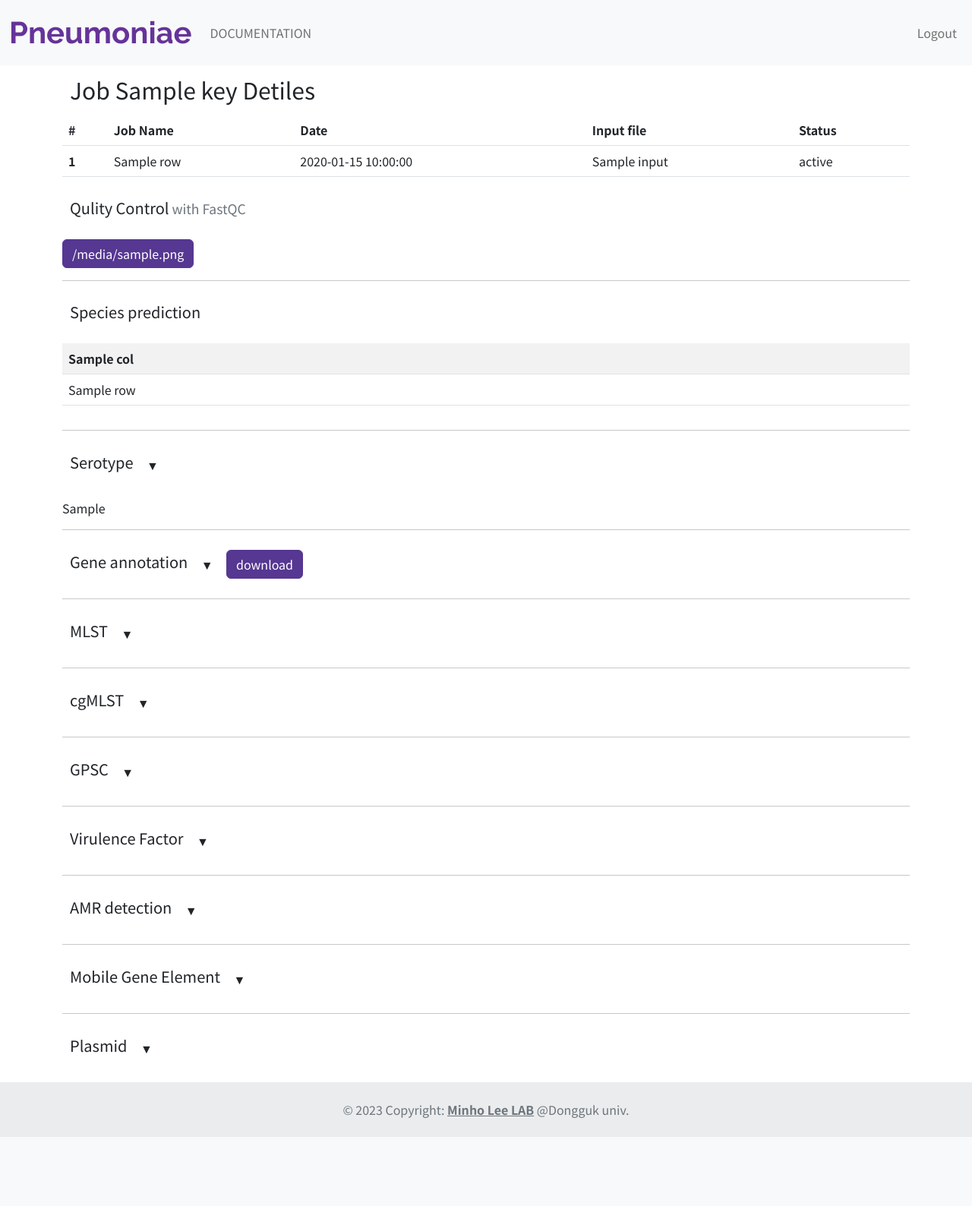
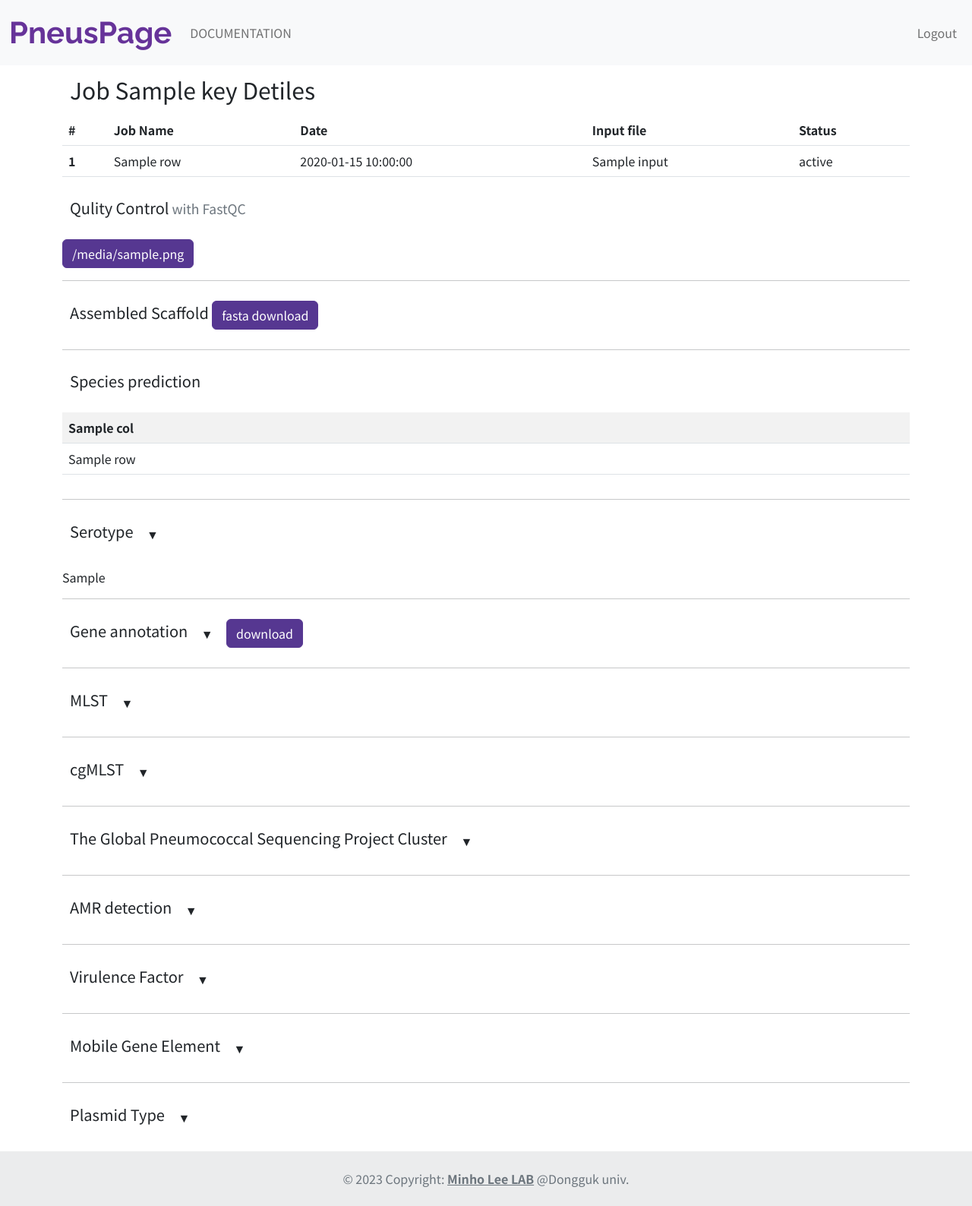
Before and after one commit to soybean-dou/pneumo_page, a Flask app: template templates/detail.html in a window 1280 px wide. Shown: the whole page at 76% size. Before the commit the page ends 1497 px from the top, so only its background shows below. Run offline with Flask 3, Linux system fonts and the light colour scheme; the template is opened without the code that fills it: most values are stand-ins (such as "Sample title", 1, 10 or a date in 2020); some libraries are stand-ins or nearby versions.

Commit message:
update document

```diff
--- a/app.py
+++ b/app.py
@@ -28,7 +28,7 @@ os.environ["OAUTHLIB_INSECURE_TRANSPORT"] = "1"  #this is to set our environment
 flow = Flow.from_client_secrets_file(
     client_secrets_file="client_secret.json",
     scopes=["https://www.googleapis.com/auth/userinfo.profile", "https://www.googleapis.com/auth/userinfo.email", "openid"],
-    redirect_uri="https://lysine.minholee.net:25000/callback"
+    redirect_uri="https://pneuspage.minholee.net/callback"
 )
 
 @app.route("/login")  #the page where the user can login
@@ -125,7 +125,7 @@ def upload():
         print(request.form)
         jobname=request.form.get('jobname')
 
-        db_info=db.read_db(user_info['user_key'])
+        db_info=db.read_user_db(user_info['user_key'])
         job_key=len(db_info)+1
         print(job_key)
 
@@ -156,7 +156,7 @@ def upload():
                     job_info[f'file{str(i+1)}']=secure_filename(f.filename)
 
             db.insert_job(user_info,job_info)
-            db_info=db.read_db(user_info['user_key'])
+            db_info=db.read_user_db(user_info['user_key'])
             job_key=len(db_info)
 
             process = multiprocessing.Process(target=run_with_web, args=(user_info['user_key'], job_info))
@@ -208,7 +208,7 @@ def upload_multi():
             return jsonpickle.encode(data)
 
         process=[]
-        db_info=db.read_db(user_info['user_key'])
+        db_info=db.read_user_db(user_info['user_key'])
         job_key=len(db_info)
         for i in range(len(file_list["jobs"])):
             job_key+=1
@@ -250,7 +250,7 @@ def upload_multi():
 
         return redirect(f"/result/{str(user_info['user_key'])}")
     data = {'result': 'err'}
-    return jsonpickle.encode(data)
+    return redirect(f"/submit")
 
 
 @app.route('/result/')
@@ -282,26 +282,38 @@ def detail(user_key,job_key):
     files=data_df["input"][0].split("|")
     sero_bool, sero_txt, seroba, vir, mlst, mge, cgmlst, kraken, plasmid, amr, quast, prokka, poppunk=rp.get_info(user_key,job_key)
     mge=mge.drop(["contig","start","end"],axis=1)
-    pl_key1=[]
-    pl_key2=[]
-    pl_pd=[]
-    for key1 in plasmid.keys():
-        for key2 in plasmid[key1].keys():
-            if plasmid[key1][key2] != "No hit found":
-                pl_key1.append(key1)
-                pl_key2.append(key2)
-                pl_pd.append(pd.DataFrame(plasmid[key1][key2]))
+    #pl_key1=[]
+    #pl_key2=[]
+    #pl_pd=[]
+    #for key1 in plasmid.keys():
+    #    for key2 in plasmid[key1].keys():
+    #        if plasmid[key1][key2] != "No hit found":
+    #            pl_key1.append(key1)
+    #            pl_key2.append(key2)
+    #            pl_pd.append(pd.DataFrame(plasmid[key1][key2]))
     #if request.method == 'GET':
     #    rp.get_info(username,key,jobname)
     return render_template('detail.html', login=is_logined,
                            key=job_key, user_id=user_key, files=files, rows=db_info, sero_txt=sero_txt, seroba=seroba, vir=vir, mlst=mlst, mge=mge, cgmlst=cgmlst, kraken=kraken,
-                           pl_key1=pl_key1, pl_key2=pl_key2, pl_pd=pl_pd, amr=amr, quast=quast, prokka=prokka, poppunk=poppunk, sero_bool=sero_bool)
+                           plasmid=plasmid, amr=amr, quast=quast, prokka=prokka, poppunk=poppunk, sero_bool=sero_bool)
 
 @app.route('/result/<user_key>/<job_key>/fastqc/<file_name>/download')
 def fastqc_download(user_key,job_key,file_name):
     os.chdir("/home/iu98/pneumo_page")
     file_name=file_name.split(".")[0]+"_fastqc.html"
     path=os.path.join("./user",user_key,str(job_key),"fastqc",file_name)
+    return send_file(path, as_attachment=True)
+
+@app.route('/result/<user_key>/<job_key>/assembled_fasta/download')
+def assembled_fasta_download(user_key,job_key):
+    os.chdir("/home/iu98/pneumo_page")
+    path=os.path.join("./user",user_key,str(job_key),"spades","scaffolds.fasta")
+    return send_file(path, as_attachment=True)
+
+@app.route('/result/<user_key>/<job_key>/gene_anot/download')
+def gene_annot_download(user_key,job_key):
+    os.chdir("/home/iu98/pneumo_page")
+    path=os.path.join("./user",user_key,str(job_key),"prokka","prokka.tsv")
     return send_file(path, as_attachment=True)
 
 @app.route('/submit/tsv/download')
--- a/static/css/style.css
+++ b/static/css/style.css
@@ -102,3 +102,7 @@ border-top: 5px dashed #663399;
     padding-bottom: 2%;
     color : gray;
 }
+
+#doc_submit{
+    border:1px;
+}
--- a/static/js/detail.js
+++ b/static/js/detail.js
@@ -6,4 +6,14 @@ document.addEventListener("DOMContentLoaded", function() {
         location.href=("/result/"+username+"/"+$(".result_row").children('th').text()+"/fastqc/"+file_name+"/download")
     })
 
+    $(".gene_anot_download").click(function(){
+        file_name=$(this).text()
+        location.href=("/result/"+username+"/"+$(".result_row").children('th').text()+"/gene_anot/download")
+    })
+
+    $(".assembled_download").click(function(){
+        file_name=$(this).text()
+        location.href=("/result/"+username+"/"+$(".result_row").children('th').text()+"/assembled_fasta/download")
+    })
+
 })
--- a/templates/detail.html
+++ b/templates/detail.html
@@ -11,7 +11,7 @@
         <div>
             <nav class="navbar navbar-expand-lg navbar-light bg-light">
                 <div class="container-fluid">
-                  <a class="navbar-brand" id="page_name" href="/">Pneumoniae</a>
+                  <a class="navbar-brand" id="page_name" href="/">PneusPage</a>
                   <button class="navbar-toggler" type="button" data-bs-toggle="collapse" data-bs-target="#navbarNavAltMarkup" aria-controls="navbarNavAltMarkup" aria-expanded="false" aria-label="Toggle navigation">
                     <span class="navbar-toggler-icon"></span>
                   </button>
@@ -70,6 +70,10 @@
                   {% for file in files %}
                   <button class="btn btn-primary fastqc_download" type="button">{{file}}</button>
                   {% endfor %}
+                <hr></hr>
+                <div class="mb-3 intitle-2">Assembled Scaffold
+                  <button class="btn btn-primary assembled_download" type="button">fasta download</button>
+                </div>
                 <hr></hr>
                 <div class="mb-3 intitle-2">Species prediction</div>
                 <div class="table-responsive">
@@ -178,7 +182,7 @@
                   </table>
                 </div>
                 <hr></hr>
-                <div class="mb-3 intitle-2">GPSC
+                <div class="mb-3 intitle-2">The Global Pneumococcal Sequencing Project Cluster
                   <button class="btn" type="button" data-bs-toggle="collapse" data-bs-target="#gpsc">▼</button>
                 </div>
                 <div class="table-responsive collapse" id="gpsc">
@@ -191,6 +195,26 @@
                   {% for index, row in poppunk.iterrows() %}
                   <tr class="mge_table">
                       {% for col in poppunk.columns %}
+                      <td>{{ row[col] }}</td>
+                      {% endfor %}
+                  </tr>
+                  {% endfor %}
+                  </table>
+                </div>
+                <hr></hr>
+              <div class="mb-3 intitle-2">AMR detection
+                <button class="btn" type="button" data-bs-toggle="collapse" data-bs-target="#amr">▼</button>
+              </div>
+              <div class="table-responsive collapse" id="amr">
+                <table class="table table-striped">
+                <tr>
+                    {% for col in amr.columns %}
+                    <th scope="col">{{ col }}</th>
+                    {% endfor %}
+                </tr>
+                {% for index, row in amr.iterrows() %}
+                <tr class="mge_table">
+                    {% for col in amr.columns %}
                     <td>{{ row[col] }}</td>
                     {% endfor %}
                 </tr>
@@ -211,26 +235,6 @@
                   {% for index, row in vir.iterrows() %}
                   <tr>
                       {% for col in vir.columns %}
-                      <td>{{ row[col] }}</td>
-                      {% endfor %}
-                  </tr>
-                {% endfor %}
-                </table>
-              </div>
-              <hr></hr>
-              <div class="mb-3 intitle-2">AMR detection
-                <button class="btn" type="button" data-bs-toggle="collapse" data-bs-target="#amr">▼</button>
-              </div>
-              <div class="table-responsive collapse" id="amr">
-                <table class="table table-striped">
-                <tr>
-                    {% for col in amr.columns %}
-                    <th scope="col">{{ col }}</th>
-                    {% endfor %}
-                </tr>
-                {% for index, row in amr.iterrows() %}
-                <tr class="mge_table">
-                    {% for col in amr.columns %}
                       <td>{{ row[col] }}</td>
                       {% endfor %}
                   </tr>
@@ -260,35 +264,25 @@
                 </div>
               </div>
               <hr></hr>
-              <div class="mb-3 intitle-2">Plasmid
+              <div class="mb-3 intitle-2">Plasmid Type
                 <button class="btn" type="button" data-bs-toggle="collapse" data-bs-target="#plasmid">▼</button>
               </div>
               <div id="plasmid" class="collapse">
                 <div class="table-responsive">
-                  {% for p1 in pl_key1 %}
-                    {% for p2 in pl_key2 %}
-                      {% for pl in pl_pd %}
-                        <div> >{{p1}}</div>
-                        <div> >>{{p2}}</div>
                   <table class="table table-striped">
                   <tr>
-                            <th scope="col">.</th>
-                            {% for col in pl %}
+                      {% for col in plasmid.columns %}
                       <th scope="col">{{ col }}</th>
                       {% endfor %}
                   </tr>
-                        {% for index, row in pl.iterrows() %}
+                  {% for index, row in plasmid.iterrows() %}
                   <tr class="mge_table">
-                            {% for col in pl.columns %}
-                            <td>{{ index }}</td>
+                      {% for col in plasmid.columns %}
                       <td>{{ row[col] }}</td>
                       {% endfor %}
                   </tr>
                   {% endfor %}
                   </table>
-                      {% endfor %}
-                    {% endfor %}
-                  {% endfor %}
                 </div>
               </div>
             </div>
--- a/templates/index.html
+++ b/templates/index.html
@@ -45,6 +45,7 @@
                 <div>
                   <h1 class="title" style="font-weight: bold;">Welcome to <a id="page_name">PneusPage</a>!</h1>
                   <hr></hr>
+                  <h4><b>PNEU</b>oniae <b>S</b>equence-based <b>P</b>athogenic <b>A</b>nalysis using <b>GE</b>nome</h4>
                   <h6><b>PneusPage</b> is a web service that analyzes Whole Genome Sequence data about <i>S.pneumoniae.</i></h6>
                   <h6>After logging in, click submit to upload your WGS data to the web server.</h6>
                   <h6>You can get a variety of information about <i>S.pneumoniae</i>.</h6>
```
Also changed, not shown: db.py (+7 -1 lines), run_pipeline.py (+11 -8 lines), templates/doc.html (+10 -0 lines), pneumo_service.db, static/images/doc_submit.png (added). Lines whose indentation alone changed are shown as unchanged.
